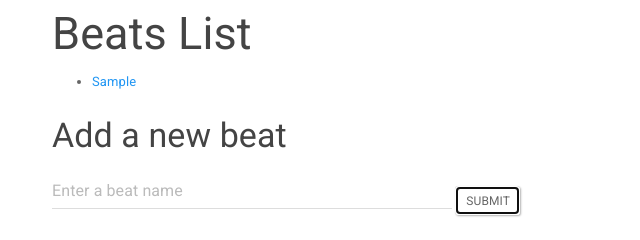
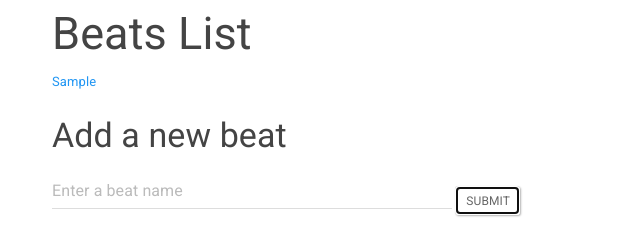
Before and after one commit to mgoren/newspaperBeats, a plain HTML site: page index.html in a window 1280 px wide. Both pictures are taken after typing "Sample" into the empty fields and a click on the button "SUBMIT". Shown: the part 290-530 px from the top of the page, 18-658 px from the left. Drawn offline with Linux system fonts and the light colour scheme.

Commit message:
clean up interface

```diff
--- a/css/styles.css
+++ b/css/styles.css
@@ -1,6 +1,14 @@
 h1 {
   margin-top: 0;
   font-family: unifrakturmaguntia, fantasy;
+}
+
+ul {
+  padding-left: 0;
+}
+
+li {
+  list-style-type: none;
 }
 
 .form-inline .form-control {
```
Also changed, not shown: partials/home.reporters.html (+4 -3 lines).
